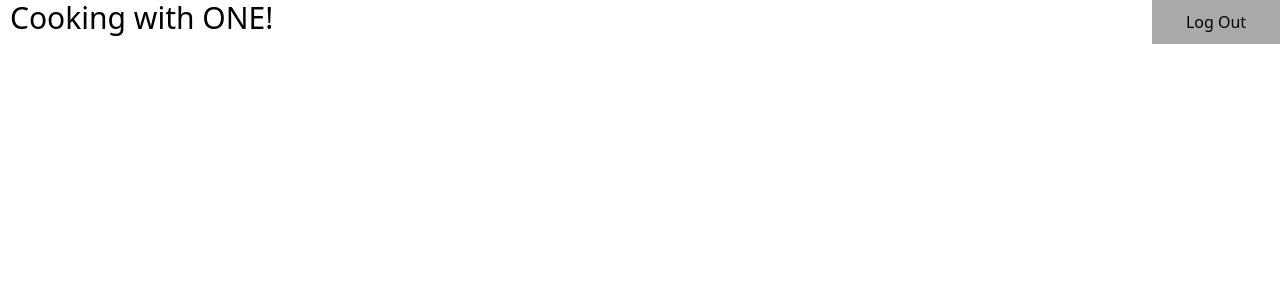
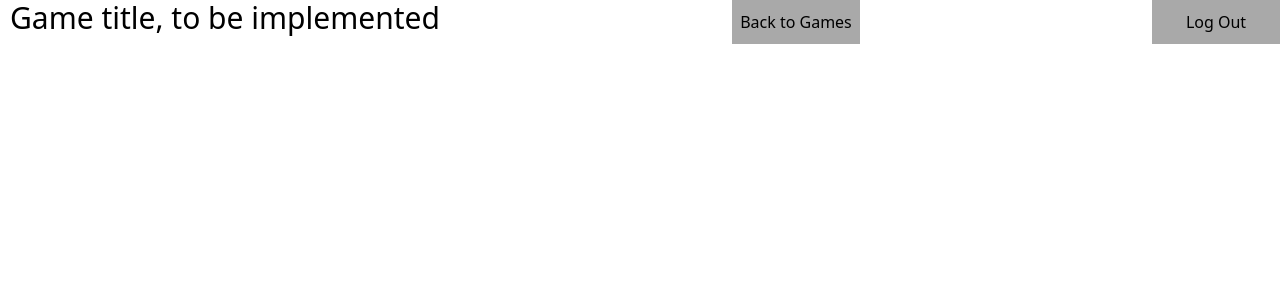
Before and after one commit to GTWebArcade/webarcade-webapp, a React (Create React App) app: page /games-loaded/1 in a window 1280 px wide. Shown: the top 300 px of the page. Built offline with nearby package versions, Linux system fonts and the light colour scheme; no server answers.

Commit message:
back to games button

```diff
--- a/src/component/game-loaded/index.js
+++ b/src/component/game-loaded/index.js
@@ -31,8 +31,6 @@ function GameLoadedPage() {
     codeUrl: 'CookingGame/Build/v10 webgl (final build).wasm',
   });
   */
-
-  // did i write this right?
   const [game, setGame] = useState(undefined);
   const { id } = useParams();
   console.log(id);
@@ -83,12 +81,16 @@ function GameLoadedPage() {
   function navigateLanding() {
     navigate('/');
   }
+  function navigateGamesView() {
+    navigate('/games');
+  }
 
   return (<div className={styles.center}>
     <span className={styles.section}>
       <h1 className={styles.text}>
-      Cooking with ONE!
+      Game title, to be implemented
       </h1>
+      <button className={styles.button} onClick={navigateGamesView}>Back to Games</button>
       <button className={styles.button} onClick={navigateLanding}>Log Out</button>
     </span>
     {
```
